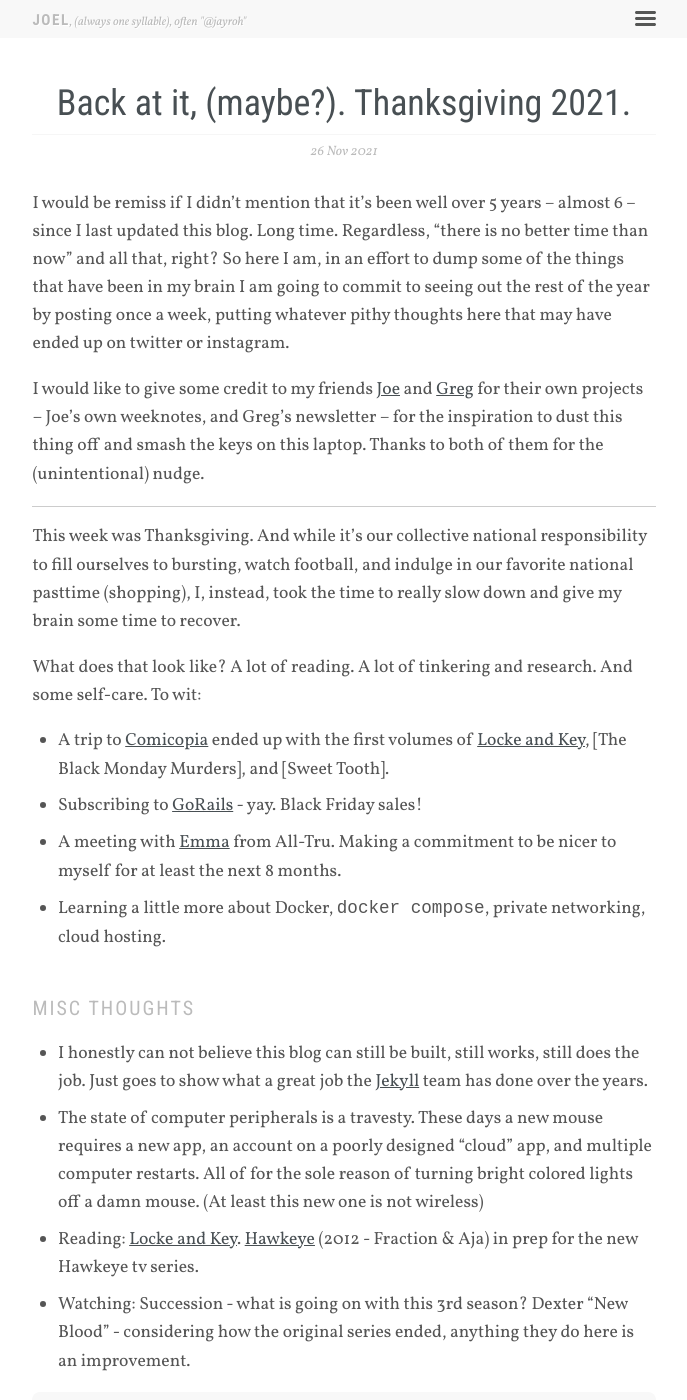
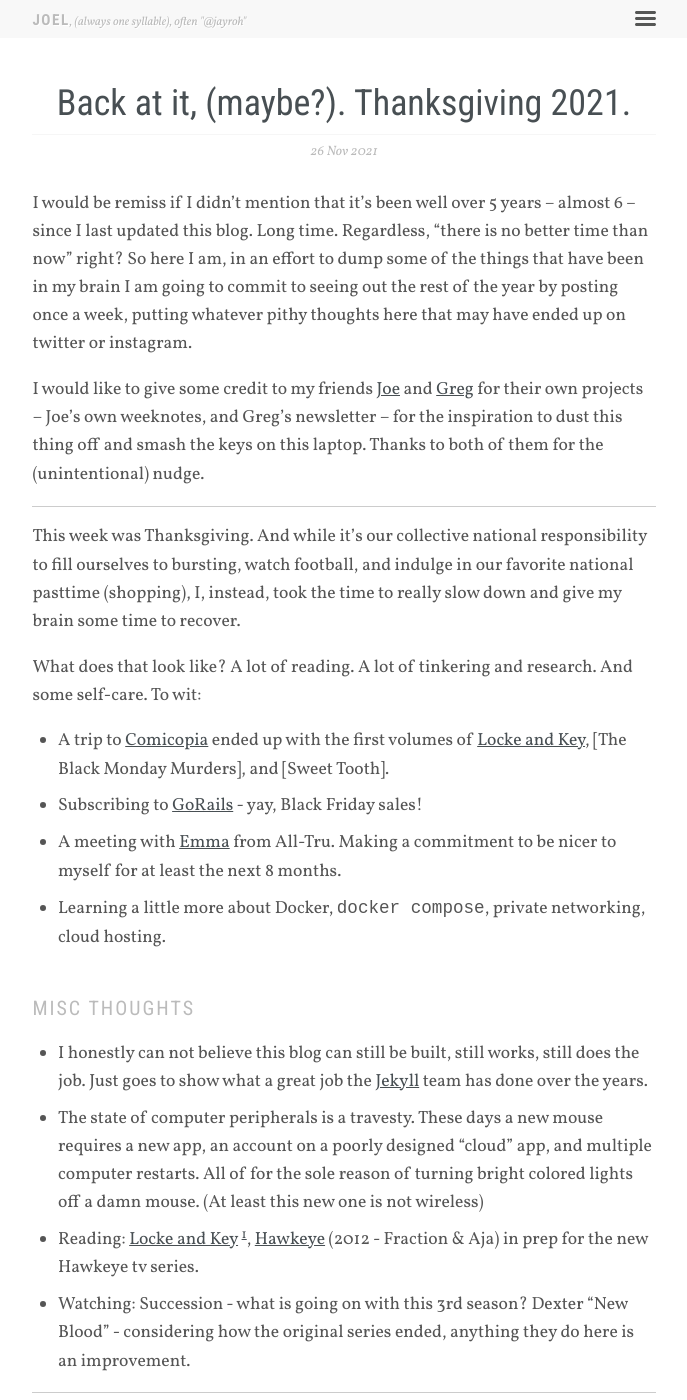
Before and after one commit to jayroh/joeloliveira.com, a Jekyll site: the page built from _posts/2021-11-26-thanksgiving-week-2021.md, in a window 1280 px wide and 1400 px high. Shown: the whole window, without its empty margins (296-983 px from the left). Built offline with Jekyll 4.4.1, drawn with Linux system fonts in a browser that asks for light colours; nearby versions of some CDN libraries; some of the changed text lies outside the part shown.

Commit message:
Update to 11/26 post

```diff
--- a/_posts/2021-11-26-thanksgiving-week-2021.md
+++ b/_posts/2021-11-26-thanksgiving-week-2021.md
@@ -3,10 +3,11 @@
 category: weeknotes
 author: Joel
 layout: post
-permalink: /2021/11/26/thanksgiving-2021
+permalink: /2021/11/26/thanksgiving-2021.html
+alias: /2021/11/26/thanksgiving-2021
 ---
 
-I would be remiss if I didn't mention that it's been well over 5 years -- almost 6 -- since I last updated this blog. Long time. Regardless, "there is no better time than now" and all that, right? So here I am, in an effort to dump some of the things that have been in my brain I am going to commit to seeing out the rest of the year by posting once a week, putting whatever pithy thoughts here that may have ended up on twitter or instagram.
+I would be remiss if I didn't mention that it's been well over 5 years -- almost 6 -- since I last updated this blog. Long time. Regardless, "there is no better time than now" right? So here I am, in an effort to dump some of the things that have been in my brain I am going to commit to seeing out the rest of the year by posting once a week, putting whatever pithy thoughts here that may have ended up on twitter or instagram.
 
 I would like to give some credit to my friends [Joe] and [Greg] for their own projects -- Joe's own weeknotes, and Greg's newsletter -- for the inspiration to dust this thing off and smash the keys on this laptop. Thanks to both of them for the (unintentional) nudge.
 
@@ -20,7 +21,7 @@
 What does that look like? A lot of reading. A lot of tinkering and research. And some self-care. To wit:
 
 * A trip to [Comicopia] ended up with the first volumes of [Locke and Key], [The Black Monday Murders], and [Sweet Tooth].
-* Subscribing to [GoRails] - yay. Black Friday sales!
+* Subscribing to [GoRails] - yay, Black Friday sales!
 * A meeting with [Emma] from All-Tru. Making a commitment to be nicer to myself for at least the next 8 months.
 * Learning a little more about Docker, `docker compose`, private networking, cloud hosting.
 
@@ -29,12 +30,18 @@
 
 * I honestly can not believe this blog can still be built, still works, still does the job. Just goes to show what a great job the [Jekyll] team has done over the years.
 * The state of computer peripherals is a travesty. These days a new mouse requires a new app, an account on a poorly designed "cloud" app, and multiple computer restarts. All of for the sole reason of turning bright colored lights off a damn mouse. (At least this new one is not wireless)
-* Reading: [Locke and Key]. [Hawkeye] (2012 - Fraction & Aja) in prep for the new Hawkeye tv series.
+* Reading: [Locke and Key] <sup>[1](#lock-key)</sup>, [Hawkeye] (2012 - Fraction & Aja) in prep for the new Hawkeye tv series.
 * Watching: Succession - what is going on with this 3rd season? Dexter "New Blood" - considering how the original series ended, anything they do here is an improvement.
 
+***
+
+<a name="lock-key"></a>1: First volume, "Welcome to Lovecraft", is more brutal than I expected, but what else would I expect from Joe Hill (Stephen King's son)? Fun fact - the town of "Lovecraft" is just a renamed Nahant, MA, which, when you look at [the illustration of the place], is plainly evident.
+
+[1]: #lock-key
 [Comicopia]: https://comicopia.com/
 [GoRails]: https://gorails.com/
 [Emma]: https://www.instagram.com/body.by.bond/
 [Jekyll]: https://jekyllrb.com/
 [Locke and Key]: https://lockekey.fandom.com/wiki/Welcome_to_Lovecraft
 [Hawkeye]: https://www.goodreads.com/book/show/16002136-hawkeye-volume-1
+[the illustration of the place]: https://static.wikia.nocookie.net/lockekey/images/2/2f/Lovecraft_Mass.jpg/revision/latest/scale-to-width-down/1000?cb=20210705235738
```
